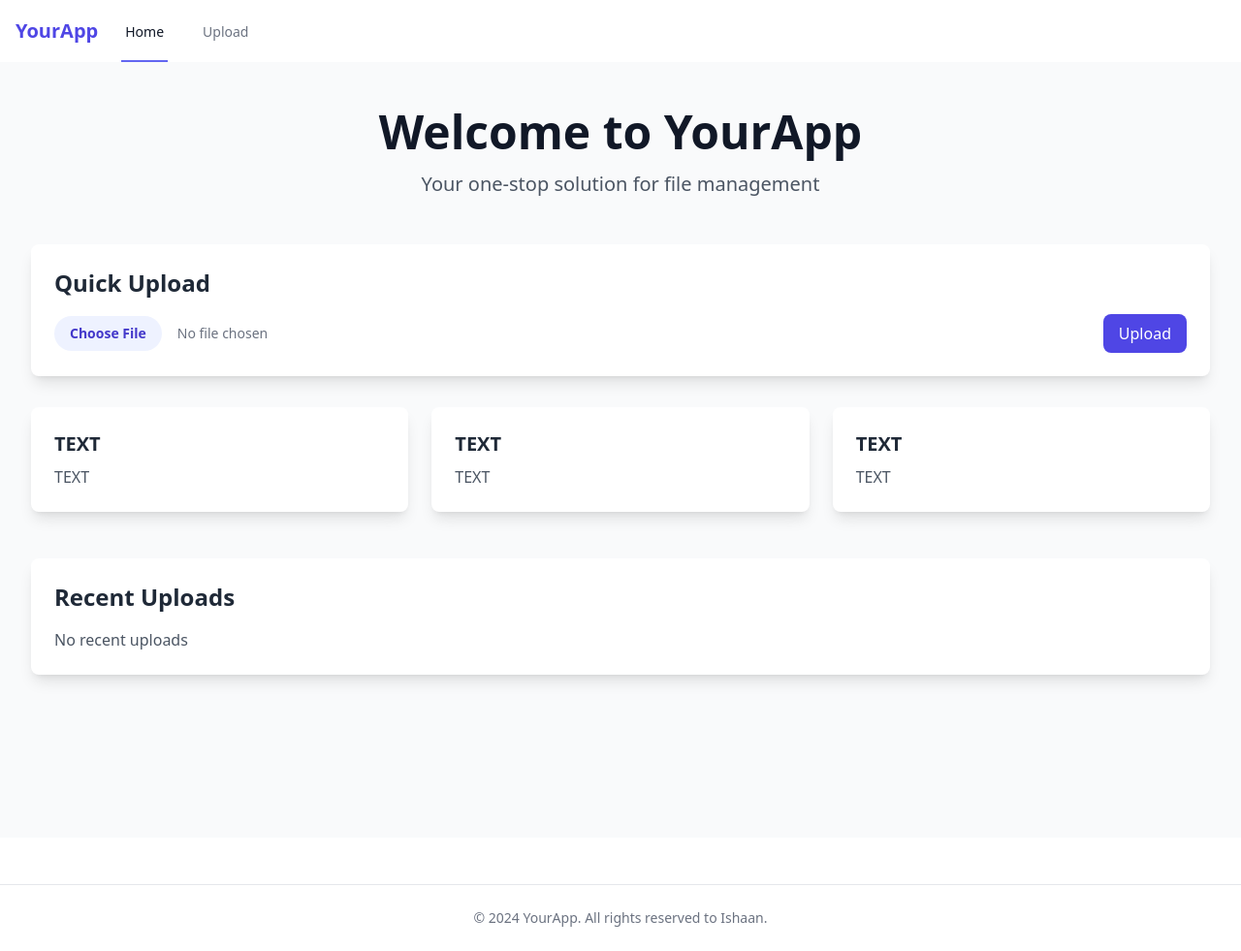
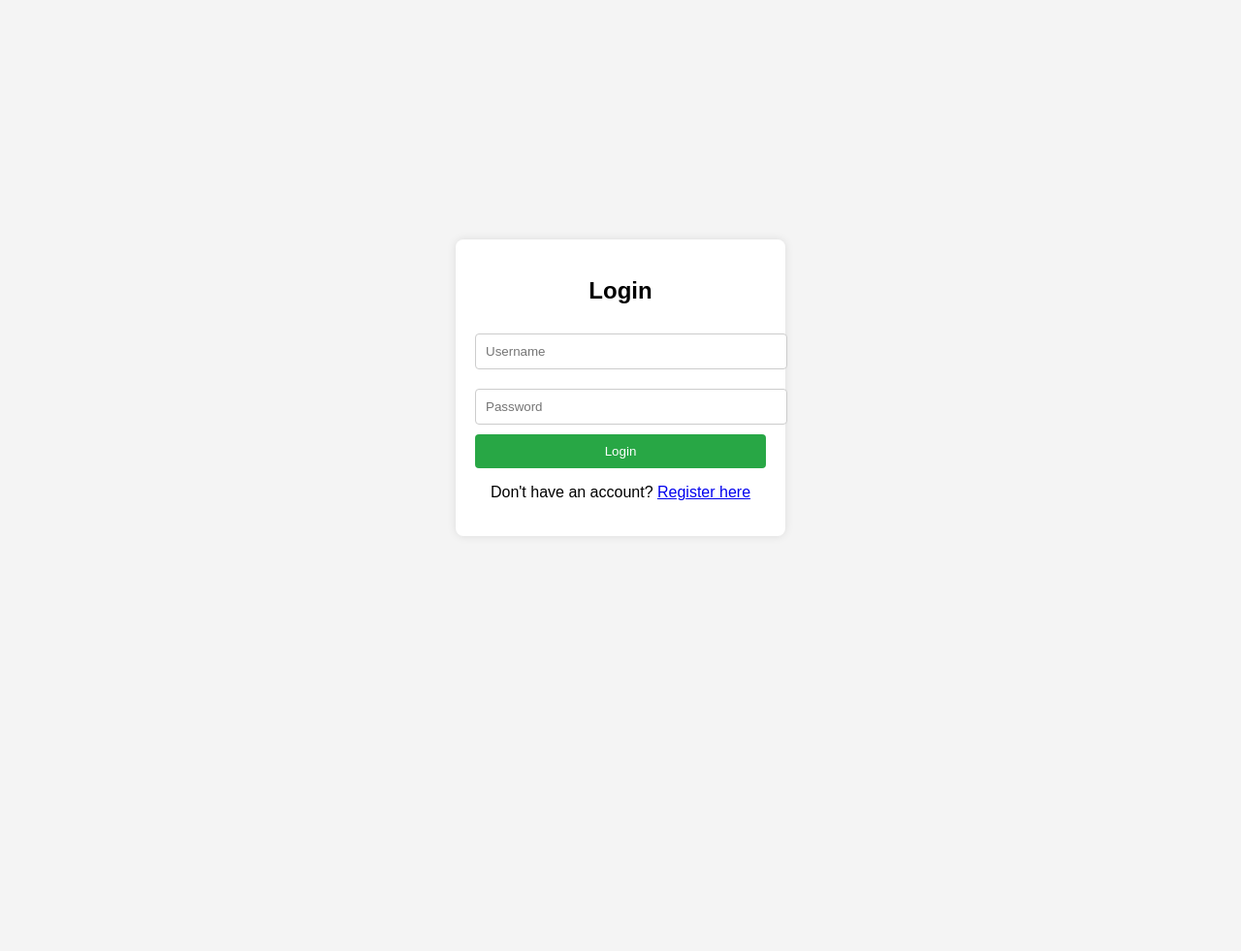
Before and after one commit to Anshcool5/turbo-alpaca, a Django app: page / in a window 1280 px wide. Shown: the whole page at 97% size. After the commit the page ends 516 px from the top, so only its background shows below. Run offline with Django 5.2, Linux system fonts and the light colour scheme; some libraries are stand-ins or nearby versions.

Commit message:
some changes to web app movement

```diff
--- a/turbo/requirements.txt
+++ /dev/null
@@ -1,5 +0,0 @@
-asgiref==3.8.1
-Django==5.1.6
-python-dotenv==1.0.1
-sqlparse==0.5.3
-whitenoise==6.9.0
--- a/turbo/upload/templates/base.html
+++ b/turbo/upload/templates/base.html
@@ -24,10 +24,6 @@
                         <a href="{% url 'home' %}"
                            class="border-indigo-500 text-gray-900 inline-flex items-center px-1 pt-1 border-b-2 text-sm font-medium">
                             Home
-                        </a>
-                        <a href="{% url 'upload_file' %}"
-                           class="border-transparent text-gray-500 hover:border-gray-300 hover:text-gray-700 inline-flex items-center px-1 pt-1 border-b-2 text-sm font-medium">
-                            Upload
                         </a>
                     </div>
                 </div>
--- a/turbo/upload/urls.py
+++ b/turbo/upload/urls.py
@@ -2,10 +2,12 @@ from django.urls import path
 from . import views
 
 urlpatterns = [
-    path('', views.home, name='home'),  # Home page
+    path('', views.user_login, name='login'),  # User login
+    #path('', views.home, name='home'),  # Home page
     path('upload/', views.upload_file, name='upload_file'),  # File upload view
 
     # Authentication views
+    path('home/', views.home, name='home'),  # Home page
     path('register/', views.register, name='register'),  # User registration
     path('login/', views.user_login, name='login'),  # User login
     path('logout/', views.user_logout, name='logout'),  # User logout
--- a/turbo/upload/views.py
+++ b/turbo/upload/views.py
@@ -82,7 +82,7 @@ def user_login(request):
             return redirect('home')  # Redirect to a home page or dashboard
         else:
             # Return an error message
-            return render(request, 'accounts/login.html', {'error': 'Invalid username or password'})
+            return render(request, 'login.html', {'error': 'Invalid username or password'})
     return render(request, 'login.html')
 
 def user_logout(request):
```
Also changed, not shown: turbo/db.sqlite3.
